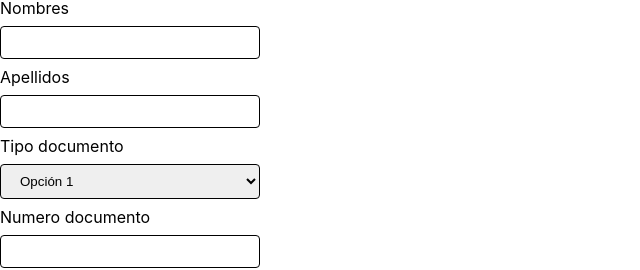
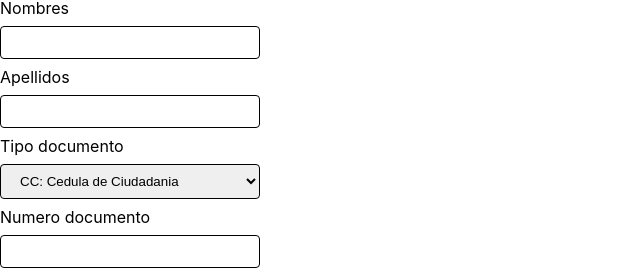
Before and after one commit to talaiguah14/landing-page-react, a React (Create React App) app: page /registro in a window 1280 px wide. Shown: the top 270 px of the page, without its empty margins (0-640 px from the left). Built offline with nearby package versions, Linux system fonts and the light colour scheme.

Commit message:
feat: create registration form

```diff
--- a/src/components/pages/registration.jsx
+++ b/src/components/pages/registration.jsx
@@ -11,9 +11,10 @@ const RegistrationPage = () => {
 
   const [errorForm, setErrorForm] = useState(null);
 
+
   const envioDatos = (data) => {
     //consumo service
-    fetch("http://localhost:4000/api/login/", {
+    fetch("http://localhost:4000/api/registro/", {
       method: "POST",
       body: JSON.stringify(data),
       headers: {
@@ -25,8 +26,8 @@ const RegistrationPage = () => {
         if (data.status === 400) {
           setErrorForm(data.message);
         } else if (data.status === 200) {
-          localStorage.setItem("token", data.token);
-          window.location.href = "/dashboard";
+            localStorage.setItem("token", data.token);
+            window.location.href = "/dashboard";
         }
       })
       .catch((error) => {
@@ -36,6 +37,7 @@ const RegistrationPage = () => {
 
     //en caso de exito redirecciono
   };
+
   return (
     <form onSubmit={handleSubmit(envioDatos)}>
       <Input name="nombres" error={errors.nombre?.message} label="Nombres">
@@ -58,15 +60,15 @@ const RegistrationPage = () => {
           )}
         />
       </Input>
-      <Input name="cod_tipo_documento" error={errors.cod_tipo_documento?.message} label="Tipo documento">
-      <select id="cod_tipo_documento" className="input" {
-        ...register("cod_tipo_documento",{
+      <Input name="tipoDocumento" error={errors.tipoDocumento?.message} label="Tipo documento">
+      <select id="tipoDocumento" className="input" {
+        ...register("tipoDocumento",{
           required: "El campo Tipo documento es obligatorio, Por favor deligenciarlo."
         })
       }>
-        <option value="option1">Opción 1</option>
-        <option value="option2">Opción 2</option>
-        <option value="option3">Opción 3</option>
+        <option value="1">CC: Cedula de Ciudadania</option>
+        <option value="2">CE: Cedula de extranjeria</option>
+        <option value="3">PAP: Pasaporte</option>
       </select>
       </Input>
       <Input name="numero_documento" error={errors.numero_documento?.message} label="Numero documento">
@@ -79,12 +81,11 @@ const RegistrationPage = () => {
           )}
         />
       </Input>
-      <Input name="mail" error={errors.mail?.message} label="Correo electronico">
+      <Input name="correo" error={errors.correo?.message} label="Correo electronico">
         <input
-          id="mail"
+          id="correo"
           className="input"
-          type="email"
-          {...register("mail",{
+          {...register("correo",{
             required: "El campo Correo electronico es obligatorio, Por favor deligenciarlo."
           },
           )}
```
